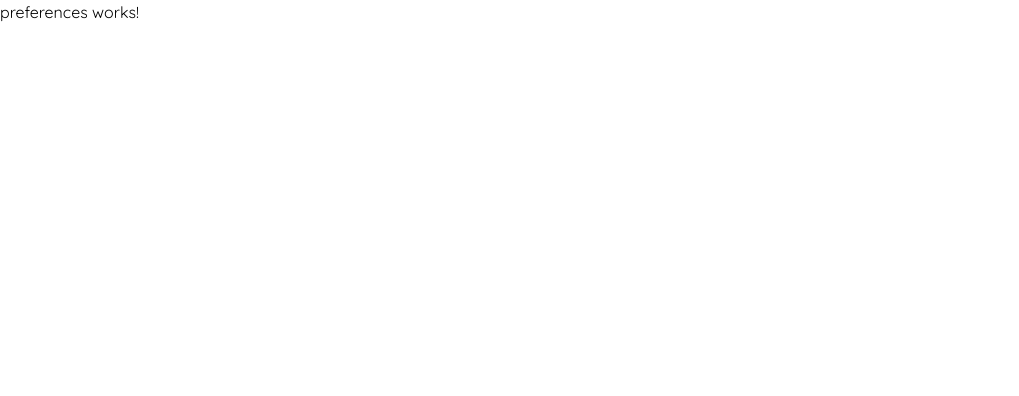
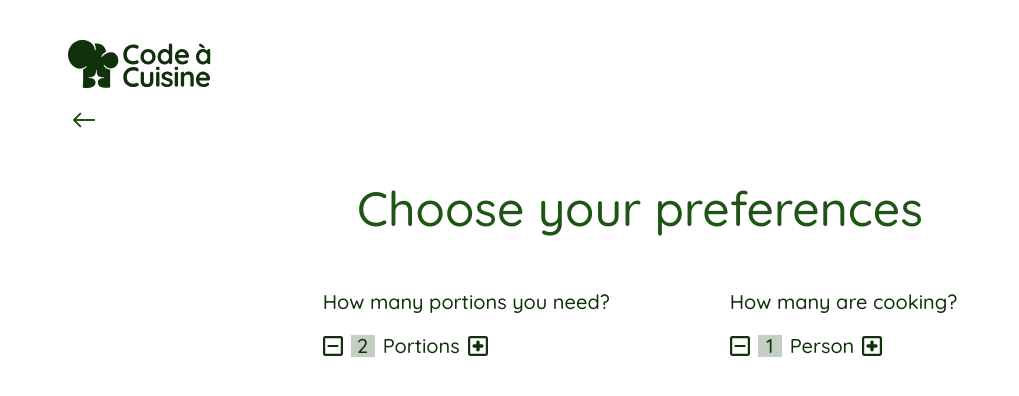
Before and after one commit to ChristopherHipper/code-a-cuisine, an Angular app: page /preferences in a window 1280 px wide. Shown: the top 396 px of the page, without its empty margins (0-1019 px from the left). Built offline with nearby package versions, Linux system fonts and the light colour scheme.

Commit message:
feat: start preferenece input template and handle portions and persons

```diff
--- a/src/app/feature/recipe-finder/preferences/preferences.html
+++ b/src/app/feature/recipe-finder/preferences/preferences.html
@@ -1 +1,97 @@
-<p>preferences works!</p>
+<div class="w-full max-w-360 mx-auto px-4 pb-10 md:px-17">
+  <app-header class="text-dark-green" />
+  <button class="mt-4">
+    <svg width="32" height="20" viewBox="0 0 32 20" fill="none" xmlns="http://www.w3.org/2000/svg">
+      <path
+        d="M26 11C26.5523 11 27 10.5523 27 10C27 9.44772 26.5523 9 26 9L26 11ZM5.29289 9.29289C4.90237 9.68342 4.90237 10.3166 5.29289 10.7071L11.6569 17.0711C12.0474 17.4616 12.6805 17.4616 13.0711 17.0711C13.4616 16.6805 13.4616 16.0474 13.0711 15.6569L7.41421 10L13.0711 4.34314C13.4616 3.95262 13.4616 3.31946 13.0711 2.92893C12.6805 2.53841 12.0474 2.53841 11.6569 2.92893L5.29289 9.29289ZM26 10L26 9L6 9L6 10L6 11L26 11L26 10Z"
+        fill="#1E5515"
+      />
+    </svg>
+  </button>
+
+  <main
+    class="flex flex-col items-center text-2xl font-semibold pt-10 text-dark-green mb-6 md:pt-12"
+  >
+    <h1 class="pb-6 font-medium text-3xl text-middle-green text-center md:text-5xl md:pb-14">
+      Choose your preferences
+    </h1>
+    <section class="flex flex-col gap-6 md:flex-row md:gap-30">
+      <div>
+        <p class="font-medium text-base mb-2 md:text-xl md:mb-4">How many portions you need?</p>
+        <p class="flex gap-2 items-center font-medium text-lg md:text-xl">
+          <button (click)="decrease(portions)">
+            <svg
+              width="20"
+              height="20"
+              viewBox="0 0 20 20"
+              fill="none"
+              xmlns="http://www.w3.org/2000/svg"
+            >
+              <path
+                d="M5.55556 11.1111H14.4444C14.7593 11.1111 15.0231 11.0046 15.2361 10.7917C15.4491 10.5787 15.5556 10.3148 15.5556 10C15.5556 9.68519 15.4491 9.4213 15.2361 9.20833C15.0231 8.99537 14.7593 8.88889 14.4444 8.88889H5.55556C5.24074 8.88889 4.97685 8.99537 4.76389 9.20833C4.55093 9.4213 4.44444 9.68519 4.44444 10C4.44444 10.3148 4.55093 10.5787 4.76389 10.7917C4.97685 11.0046 5.24074 11.1111 5.55556 11.1111ZM2.22222 20C1.61111 20 1.08796 19.7824 0.652778 19.3472C0.217593 18.912 0 18.3889 0 17.7778V2.22222C0 1.61111 0.217593 1.08796 0.652778 0.652778C1.08796 0.217593 1.61111 0 2.22222 0H17.7778C18.3889 0 18.912 0.217593 19.3472 0.652778C19.7824 1.08796 20 1.61111 20 2.22222V17.7778C20 18.3889 19.7824 18.912 19.3472 19.3472C18.912 19.7824 18.3889 20 17.7778 20H2.22222ZM2.22222 17.7778H17.7778V2.22222H2.22222V17.7778Z"
+                fill="#10310B"
+              />
+            </svg>
+          </button>
+          <span
+            class="flex items-center justify-center text-xl size-5.5 w-6 bg-transparent-green"
+            >{{ portions() }}</span
+          >
+          <span>Portions</span>
+          <button (click)="increase(portions, 12)">
+            <svg
+              width="20"
+              height="20"
+              viewBox="0 0 20 20"
+              fill="none"
+              xmlns="http://www.w3.org/2000/svg"
+            >
+              <path
+                d="M8.33333 11.6667V13.8889C8.33333 14.3519 8.49537 14.7454 8.81944 15.0694C9.14352 15.3935 9.53704 15.5556 10 15.5556C10.463 15.5556 10.8565 15.3935 11.1806 15.0694C11.5046 14.7454 11.6667 14.3519 11.6667 13.8889V11.6667H13.8889C14.3519 11.6667 14.7454 11.5046 15.0694 11.1806C15.3935 10.8565 15.5556 10.463 15.5556 10C15.5556 9.53704 15.3935 9.14352 15.0694 8.81944C14.7454 8.49537 14.3519 8.33333 13.8889 8.33333H11.6667V6.11111C11.6667 5.64815 11.5046 5.25463 11.1806 4.93056C10.8565 4.60648 10.463 4.44444 10 4.44444C9.53704 4.44444 9.14352 4.60648 8.81944 4.93056C8.49537 5.25463 8.33333 5.64815 8.33333 6.11111V8.33333H6.11111C5.64815 8.33333 5.25463 8.49537 4.93056 8.81944C4.60648 9.14352 4.44444 9.53704 4.44444 10C4.44444 10.463 4.60648 10.8565 4.93056 11.1806C5.25463 11.5046 5.64815 11.6667 6.11111 11.6667H8.33333ZM2.22222 20C1.61111 20 1.08796 19.7824 0.652778 19.3472C0.217593 18.912 0 18.3889 0 17.7778V2.22222C0 1.61111 0.217593 1.08796 0.652778 0.652778C1.08796 0.217593 1.61111 0 2.22222 0H17.7778C18.3889 0 18.912 0.217593 19.3472 0.652778C19.7824 1.08796 20 1.61111 20 2.22222V17.7778C20 18.3889 19.7824 18.912 19.3472 19.3472C18.912 19.7824 18.3889 20 17.7778 20H2.22222ZM2.22222 17.7778H17.7778V2.22222H2.22222V17.7778Z"
+                fill="#10310B"
+              />
+            </svg>
+          </button>
+        </p>
+      </div>
+      <div>
+        <p class="font-medium text-base mb-2 md:text-xl md:mb-4">How many are cooking?</p>
+        <p class="flex gap-2 items-center font-medium text-lg md:text-xl">
+          <button (click)="decrease(persons)">
+            <svg
+              width="20"
+              height="20"
+              viewBox="0 0 20 20"
+              fill="none"
+              xmlns="http://www.w3.org/2000/svg"
+            >
+              <path
+                d="M5.55556 11.1111H14.4444C14.7593 11.1111 15.0231 11.0046 15.2361 10.7917C15.4491 10.5787 15.5556 10.3148 15.5556 10C15.5556 9.68519 15.4491 9.4213 15.2361 9.20833C15.0231 8.99537 14.7593 8.88889 14.4444 8.88889H5.55556C5.24074 8.88889 4.97685 8.99537 4.76389 9.20833C4.55093 9.4213 4.44444 9.68519 4.44444 10C4.44444 10.3148 4.55093 10.5787 4.76389 10.7917C4.97685 11.0046 5.24074 11.1111 5.55556 11.1111ZM2.22222 20C1.61111 20 1.08796 19.7824 0.652778 19.3472C0.217593 18.912 0 18.3889 0 17.7778V2.22222C0 1.61111 0.217593 1.08796 0.652778 0.652778C1.08796 0.217593 1.61111 0 2.22222 0H17.7778C18.3889 0 18.912 0.217593 19.3472 0.652778C19.7824 1.08796 20 1.61111 20 2.22222V17.7778C20 18.3889 19.7824 18.912 19.3472 19.3472C18.912 19.7824 18.3889 20 17.7778 20H2.22222ZM2.22222 17.7778H17.7778V2.22222H2.22222V17.7778Z"
+                fill="#10310B"
+              />
+            </svg>
+          </button>
+          <span
+            class="flex items-center justify-center text-xl size-5.5 w-6 bg-transparent-green"
+            >{{ persons() }}</span
+          >
+          <span>Person</span>
+          <button (click)="increase(persons, 5)">
+            <svg
+              width="20"
+              height="20"
+              viewBox="0 0 20 20"
+              fill="none"
+              xmlns="http://www.w3.org/2000/svg"
+            >
+              <path
+                d="M8.33333 11.6667V13.8889C8.33333 14.3519 8.49537 14.7454 8.81944 15.0694C9.14352 15.3935 9.53704 15.5556 10 15.5556C10.463 15.5556 10.8565 15.3935 11.1806 15.0694C11.5046 14.7454 11.6667 14.3519 11.6667 13.8889V11.6667H13.8889C14.3519 11.6667 14.7454 11.5046 15.0694 11.1806C15.3935 10.8565 15.5556 10.463 15.5556 10C15.5556 9.53704 15.3935 9.14352 15.0694 8.81944C14.7454 8.49537 14.3519 8.33333 13.8889 8.33333H11.6667V6.11111C11.6667 5.64815 11.5046 5.25463 11.1806 4.93056C10.8565 4.60648 10.463 4.44444 10 4.44444C9.53704 4.44444 9.14352 4.60648 8.81944 4.93056C8.49537 5.25463 8.33333 5.64815 8.33333 6.11111V8.33333H6.11111C5.64815 8.33333 5.25463 8.49537 4.93056 8.81944C4.60648 9.14352 4.44444 9.53704 4.44444 10C4.44444 10.463 4.60648 10.8565 4.93056 11.1806C5.25463 11.5046 5.64815 11.6667 6.11111 11.6667H8.33333ZM2.22222 20C1.61111 20 1.08796 19.7824 0.652778 19.3472C0.217593 18.912 0 18.3889 0 17.7778V2.22222C0 1.61111 0.217593 1.08796 0.652778 0.652778C1.08796 0.217593 1.61111 0 2.22222 0H17.7778C18.3889 0 18.912 0.217593 19.3472 0.652778C19.7824 1.08796 20 1.61111 20 2.22222V17.7778C20 18.3889 19.7824 18.912 19.3472 19.3472C18.912 19.7824 18.3889 20 17.7778 20H2.22222ZM2.22222 17.7778H17.7778V2.22222H2.22222V17.7778Z"
+                fill="#10310B"
+              />
+            </svg>
+          </button>
+        </p>
+      </div>
+    </section>
+  </main>
+</div>
--- a/src/app/feature/recipe-finder/preferences/preferences.ts
+++ b/src/app/feature/recipe-finder/preferences/preferences.ts
@@ -1,9 +1,29 @@
-import { Component } from '@angular/core';
+import { Component, inject, signal, WritableSignal } from '@angular/core';
+import { IngredientsStore } from '../../../shared/services/ingredients-store';
+import { Header } from '../../../shared/components/header/header';
 
 @Component({
-  imports: [],
+  imports: [Header],
   selector: 'app-preferences',
   styleUrl: './preferences.css',
   templateUrl: './preferences.html',
 })
-export class Preferences {}
+export class Preferences {
+  protected readonly store = inject(IngredientsStore);
+  portions = signal<number>(2);
+  persons = signal<number>(1);
+
+  increase(signal: WritableSignal<number>, max: number): void {
+    if (signal() >= max) {
+      return;
+    }
+    signal.set(signal() + 1);
+  }
+
+  decrease(signal: WritableSignal<number>): void {
+    if (signal() <= 1) {
+      return;
+    }
+    signal.set(signal() - 1);
+  }
+}
--- a/src/styles.css
+++ b/src/styles.css
@@ -15,6 +15,10 @@
 
   --font-sans: 'Quicksand', sans-serif;
   --font-ubuntu: 'Ubuntu', sans-serif;
+}
+
+button {
+  cursor: pointer;
 }
 
 /* quicksand-300 - latin */
```
